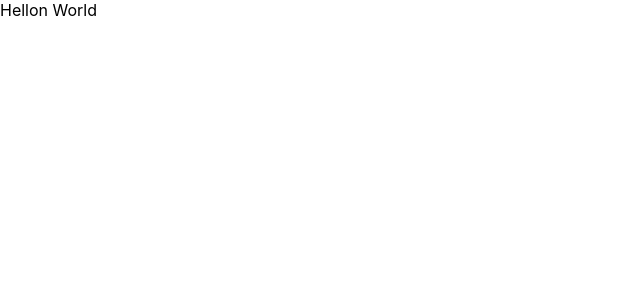
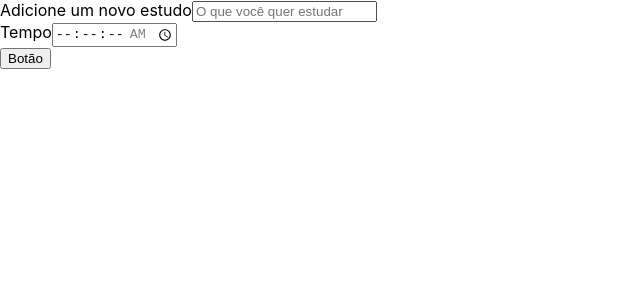
Before and after one commit to lmoraesdev/react-studies, a React (Create React App) app: page / in a window 1280 px wide. Shown: the top 300 px of the page, without its empty margins (0-640 px from the left). Built offline with nearby package versions, Linux system fonts and the light colour scheme.

Commit message:
feat: crianção do components botão e formulario

```diff
--- a/public/index.html
+++ b/public/index.html
@@ -10,34 +10,11 @@
       content="Web site created using create-react-app"
     />
     <link rel="apple-touch-icon" href="%PUBLIC_URL%/logo192.png" />
-    <!--
-      manifest.json provides metadata used when your web app is installed on a
-      user's mobile device or desktop. See https://developers.google.com/web/fundamentals/web-app-manifest/
-    -->
     <link rel="manifest" href="%PUBLIC_URL%/manifest.json" />
-    <!--
-      Notice the use of %PUBLIC_URL% in the tags above.
-      It will be replaced with the URL of the `public` folder during the build.
-      Only files inside the `public` folder can be referenced from the HTML.
-
-      Unlike "/favicon.ico" or "favicon.ico", "%PUBLIC_URL%/favicon.ico" will
-      work correctly both with client-side routing and a non-root public URL.
-      Learn how to configure a non-root public URL by running `npm run build`.
-    -->
-    <title>React App</title>
+    <title>Alura Studies</title>
   </head>
   <body>
     <noscript>You need to enable JavaScript to run this app.</noscript>
     <div id="root"></div>
-    <!--
-      This HTML file is a template.
-      If you open it directly in the browser, you will see an empty page.
-
-      You can add webfonts, meta tags, or analytics to this file.
-      The build step will place the bundled scripts into the <body> tag.
-
-      To begin the development, run `npm start` or `yarn start`.
-      To create a production bundle, use `npm run build` or `yarn build`.
-    -->
   </body>
 </html>
--- a/src/App.tsx
+++ b/src/App.tsx
@@ -1,10 +1,12 @@
 import React from 'react';
+
+import Formulario from './components/Formulario';
 
 
 function App() {
   return (
     <div className="App">
-			Hellon World
+			<Formulario />
     </div>
   );
 }
--- /dev/null
+++ b/src/components/Botao/index.tsx
@@ -0,0 +1,13 @@
+import React from 'react';
+
+class Botao extends React.Component{
+	render(): React.ReactNode {
+		return(
+			<button>
+				Botão
+			</button>
+		)
+	}
+}
+
+export default Botao;
--- /dev/null
+++ b/src/components/Formulario/index.jsx
@@ -0,0 +1,40 @@
+import React from "react";
+import Botao from "../Botao";
+
+class Formulario extends React.Component{
+	render(){
+		return(
+			<form>
+				<div>
+					<label htmlFor="tarefa">
+						Adicione um novo estudo
+					</label>
+					<input
+					type="text"
+					name="tarefa"
+					id="tarefa"
+					placeholder="O que você quer estudar"
+					required
+					/>
+				</div>
+				<div>
+					<label htmlFor="tempo">
+						Tempo
+					</label>
+					<input
+					type="time"
+					step="1"
+					name="tempo"
+					id="tempo"
+					min="00:00:00"
+					max="01:30:00"
+					required
+					/>
+				</div>
+				<Botao />
+			</form>
+			)
+	}
+}
+
+export default Formulario
```
